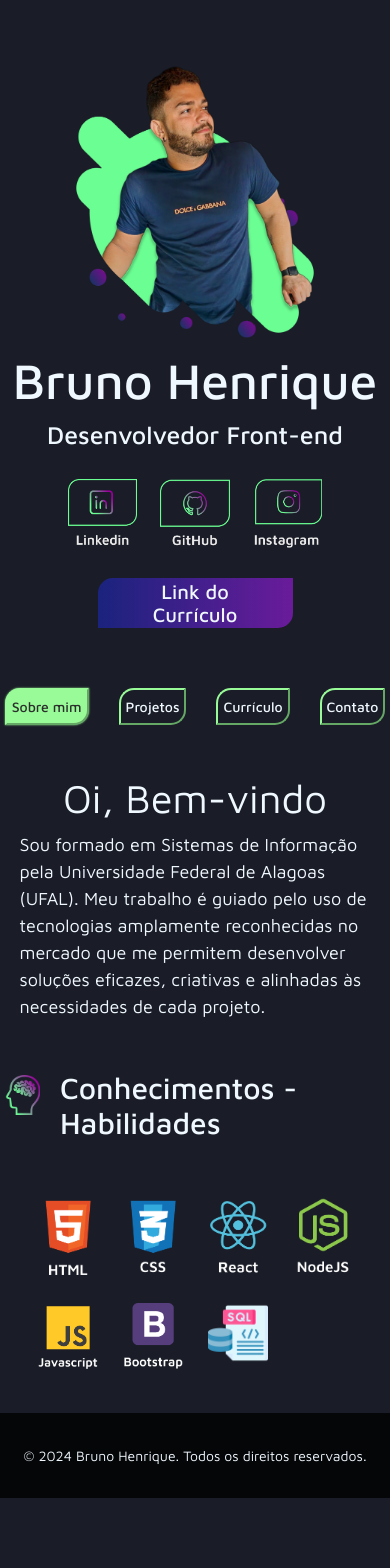
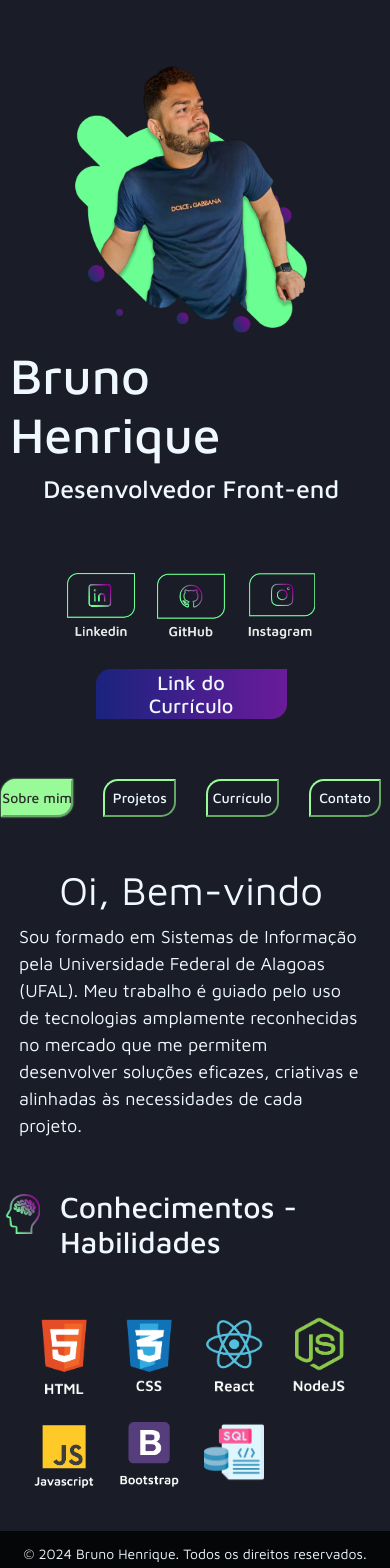
Before and after one commit to hbruunno/Portifolio, a React (Vite) app: page / in a window 390 px wide. Shown: the top 1568 px of the page. Before the commit the page ends 1498 px from the top, so only its background shows below. Built offline with nearby package versions, Linux system fonts and the light colour scheme.

Commit message:
Editado o curriclo, ajustando rotas em produção, ajustano responsividade em 1000px

```diff
--- a/src/App.css
+++ b/src/App.css
@@ -7,10 +7,16 @@
   font-family: "Maven Pro", sans-serif;
   justify-content: center;
 }
-
+.estrutura{
+  display: flex;
+  width: 98vw;
+  height: 100vh;
+  justify-content: space-between;
+  flex-direction: column;
+}
 .container{
   display: flex;
-  width: 98vw;
+  width: 100%;
   justify-content: center;
   flex-direction: row;
 }
@@ -45,7 +51,7 @@
   margin-top: 10px;
   padding: 20px;
   width: 80%;
-  height: 15%;
+  height: auto;
 }
 
 .links{
@@ -157,21 +163,33 @@
   box-sizing: border-box;
   width: 100%;
 }
+.router{
+  justify-content: space-between;
+  width: 100vw;
+  height: 100vh;
+  flex-direction: column;
+}
 
 
 
 
-@media (max-width: 900px){
+@media (max-width: 1000px){
   .container{
     display: flex;
     flex-direction: column;
-    width: 100vw;
+    width: 100%;
   }
   .perfil{
     display: flex;
     width: 100%;
     justify-content: center;
     align-items: center;
+  }
+  .icones{
+    justify-content: center;
+    align-items: center;
+    margin-top: 50px;
+
   }
   .conteudo{
     display: flex;
@@ -183,12 +201,11 @@
     justify-content: center;
     align-items: center;
     width: 100%;
+    height: 100%;
     position: sticky;
     top: 0;
     left: 0;
-    width: 100%;
     z-index: 1000;
-    height: 10%;
   }
 
 
@@ -197,8 +214,10 @@
   }
   .botao{
     display: flex;
-    justify-content: flex-start;
-    align-items: flex-start;
+    width: 19%;
+    height: 50%;
+    justify-content: center;
+    align-items: center;
     margin-top: 10px;
     font-size: 14px;
     padding: 8px 5px;
--- a/src/App.jsx
+++ b/src/App.jsx
@@ -137,6 +137,7 @@ function App() {
 
   return (
     <Router>
+      <div className="estrutura">
       <div className="container">
         <div className="perfil">
           <img src={Foto} alt="Foto" className="img" />
@@ -170,9 +171,10 @@ function App() {
             </Routes>
           </div>
         </div>
+        </div>
+       <Footer/>
+      </div>
 
-      </div>
-      <Footer/>
     </Router>
   );
 }
--- a/src/contato/contato.css
+++ b/src/contato/contato.css
@@ -55,7 +55,7 @@
 }
 
 
-@media (max-width: 800px){
+@media (max-width: 1000px){
   .contato{
     display: flex;
     flex-direction: column;
@@ -75,6 +75,7 @@
     width: 100%;
     margin-bottom: 30px;
     margin-top: 30px;
+    justify-content: center;
   }
   .wpp{
     width: 55px;
--- a/src/curriculo/Curriculo.jsx
+++ b/src/curriculo/Curriculo.jsx
@@ -30,21 +30,22 @@ export default function Curriculo() {
   return(
     <div className="ccontainer">
       <h1 className="ctitulo">Formação Acadêmica</h1>
-      <h2 className="csubtitulo">Sistemas de Informação - Bacharel</h2>
+      <h2 className="csubtitulo">Bacharel em Sistemas de Informação</h2>
+      <p className="cinformacao">Univerisade Federal de Alagoas - UFAL</p>
       <p className="cperiodo">2020 - 2024</p>
 
-      <h1 className="ctitulo">Experiência Profissional</h1>
+      <h1 className="ctitulo">Experiência:</h1>
 
       <h2 className="csubtitulo">Monitor de Arquitetura e Organização de Computadores</h2>
-      <p className="cinfo">3 vezes monitor, no qual participei do SIM-UFAL e fui reconhecido com um certificado de excelência acadêmica.</p>
+      <p className="cinformacao">3 vezes monitor, no qual participei do SIM-UFAL e fui reconhecido com um certificado de excelência acadêmica.</p>
       <p className="cperiodo">Periodo de 4 meses por monitoria, total 12 meses</p>
 
       <h2 className="csubtitulo">Monitor de Banco de dados 1 e 2</h2>
-      <p className="cinfo"> Modelagem de dados, normalização e gestão de SGBDs (como MySQL) criação, manipulação, entidade e relacionamento.</p>
+      <p className="cinformacao"> Modelagem de dados, normalização e gestão de SGBDs (como MySQL) criação, manipulação, entidade e relacionamento.</p>
       <p className="cperiodo">Periodo de 4 meses B1 e 4 meses B2</p>
 
       <h2 className="csubtitulo">Monitor de Metodologia da Pesquisa Cientifica</h2>
-      <p className="cinfo">Abordando conjunto de técnicas e procedimentos utilizados para investigar um problema de forma sistemática e objetiva.</p>
+      <p className="cinformacao">Abordando conjunto de técnicas e procedimentos utilizados para investigar um problema de forma sistemática e objetiva.</p>
       <p className="cperiodo">Periodo de 4 meses</p>
 
       <h1 className="ctitulo">Competências e Habilidades</h1>
--- a/src/curriculo/curriculo.css
+++ b/src/curriculo/curriculo.css
@@ -86,17 +86,18 @@
 }
 
 
-@media (max-width: 800px){
+@media (max-width: 1000px){
   .ccontainer{
     display: flex;
     justify-content: center;
     align-items: center;
     width: 100%;
-
+    padding-left: 5%;
   }
   .ctitulo{
     display: flex;
     width: 90%;
+
     justify-content: flex-start;
     align-items: flex-start;
   }
@@ -108,14 +109,13 @@
 
   }
 
-  .cinfo{
+  .cinformacao{
     display: flex;
     width: 90%;
     justify-content: flex-start;
     align-items: flex-start;
     font-weight: 400;
     font-size: 20px;
-    margin-left: -40px;
   }
 
   .cperiodo{
--- a/src/footer/footer.css
+++ b/src/footer/footer.css
@@ -3,9 +3,10 @@
   justify-content: center;
   align-items: center;
   background-color: rgba(0, 0, 0, 0.789);
-  width: 100%;
-  height: 10vh;
+  width: 100vw;
+  height: 10%;
   margin-top: 5%;
+  padding: 10px;
 }
 .footer{
   display: flex;
@@ -18,8 +19,13 @@
 
 }
 
-@media (max-width: 800px){
+@media (max-width: 1000px){
   .fparagrafo{
+    justify-content: center;
+    align-items: center;
+    width: 100%;
+    height: 3vh;
     font-size: 14px;
+    padding: 5px;
   }
 }
--- a/src/projetos/styles.css
+++ b/src/projetos/styles.css
@@ -88,7 +88,7 @@
 }
 
 
-@media (max-width: 800px){
+@media (max-width: 1000px){
   .projetos{
     display: flex;
     justify-content: center;
--- a/src/sobre/sobre.css
+++ b/src/sobre/sobre.css
@@ -10,6 +10,7 @@
   justify-content: flex-start;
   align-items: flex-start;
   flex-direction: column;
+  width: 100%;
 }
 
 .titulo{
@@ -61,11 +62,11 @@
 }
 
 
-@media (max-width: 800px){
+@media (max-width: 1000px){
   .scontainer{
+    display: flex;
     justify-content: center;
     align-items: center;
-    width: 100%;
   }
   .titulo{
     font-size: 40px;
```
Also changed, not shown: vercel.json (added).
